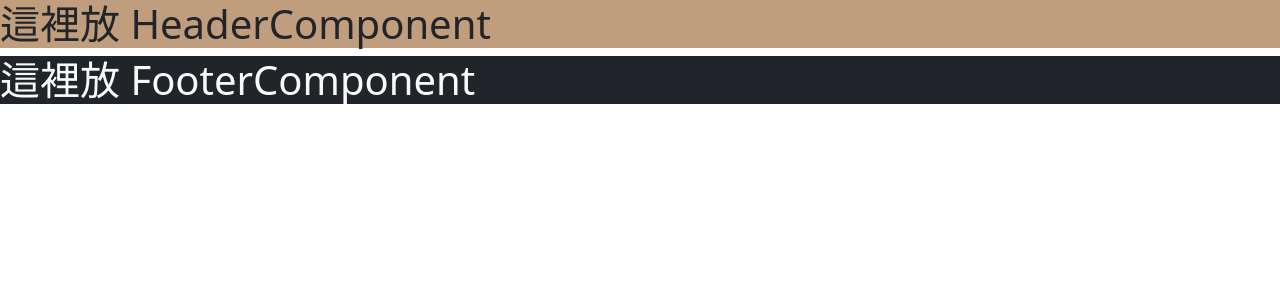
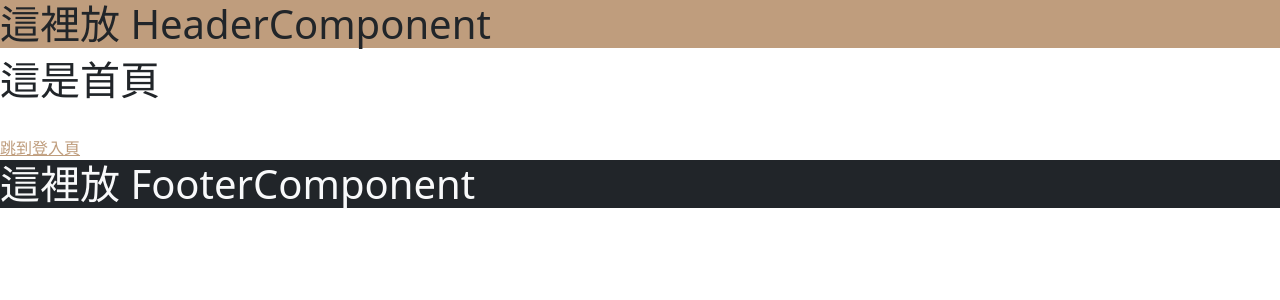
Before and after one commit to CodingSnorlax/luxury-hotel, a React (Vite) app: page / in a window 1280 px wide. Shown: the top 300 px of the page. Built offline with nearby package versions, Linux system fonts and the light colour scheme.

Commit message:
fix: 調整首頁路由

```diff
--- a/src/App.tsx
+++ b/src/App.tsx
@@ -1,22 +1,20 @@
-import { useState } from 'react'
-import { Routes, Route, Link } from 'react-router-dom'
+// import { useState } from 'react'
+import { Routes, Route } from 'react-router-dom'
 import { HomePage } from './views/HomePage/HomePage'
 import { LoginPage } from './views/LoginPage/LoginPage'
 
-function App() {
+export const App: React.FC = () => {
   return (
     <>
       <div className='App'>
           <h1 className='bg-primary'>這裡放 HeaderComponent</h1>
           {/* 路由表 */}
           <Routes>
-            <Route path='/home' element={<HomePage />}/>
-            <Route path='/login' element={<LoginPage />}/>
+            <Route path='/' element={<HomePage />} />
+            <Route path='login' element={<LoginPage />} />
           </Routes>
           <h1 className='bg-dark text-light'>這裡放 FooterComponent</h1>
       </div>
     </>
   )
 }
-
-export default App
--- a/src/index.tsx
+++ b/src/index.tsx
@@ -1,7 +1,7 @@
 import React from 'react'
 import ReactDOM from 'react-dom/client'
 import { BrowserRouter } from 'react-router-dom'
-import App from './App.tsx'
+import { App } from './App.tsx'
 import './assets/style/main.scss'
 
 ReactDOM.createRoot(document.getElementById('root')!).render(
--- a/src/views/LoginPage/LoginPage.tsx
+++ b/src/views/LoginPage/LoginPage.tsx
@@ -5,7 +5,7 @@ export const LoginPage: React.FC = () => {
     return (
         <>
             <h1>這是登入頁面</h1>
-            <Link to="/home">回到首頁</Link>
+            <Link to="/">回到首頁</Link>
         </>
     )
 }
```
